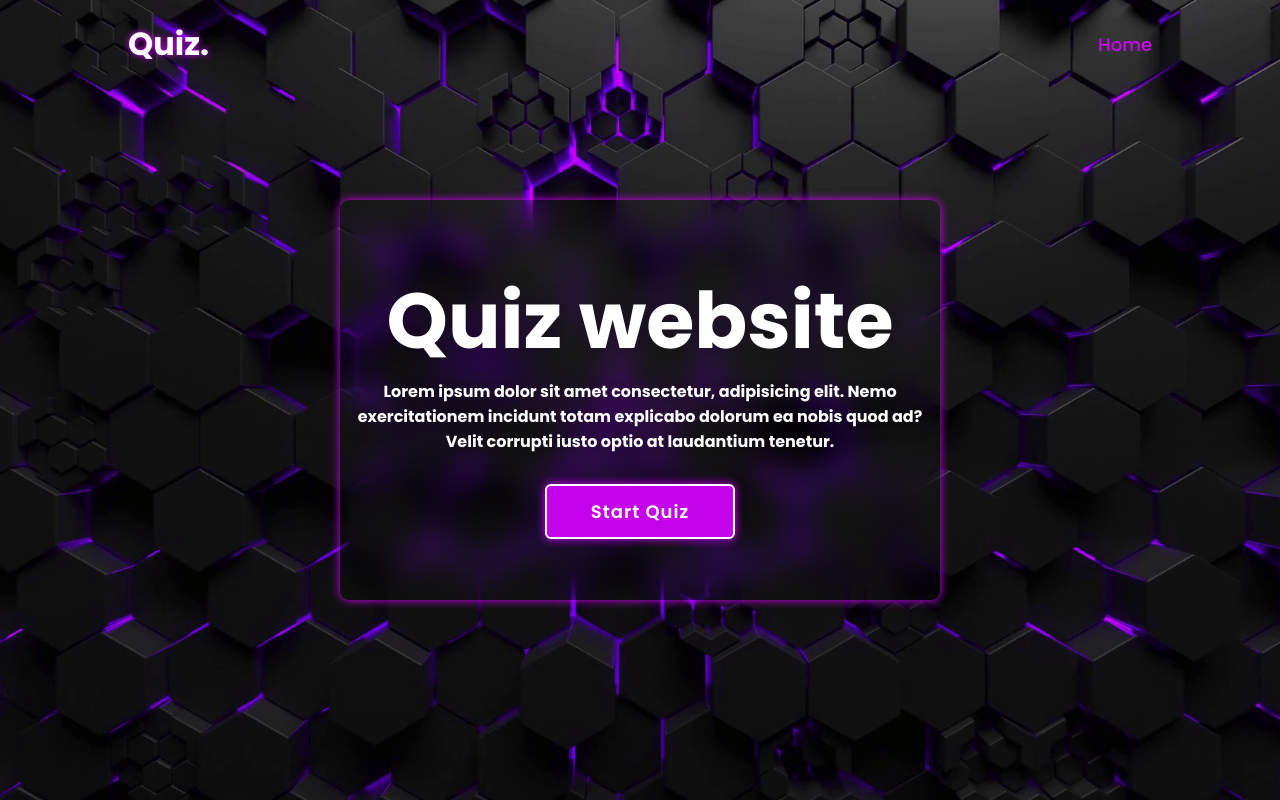
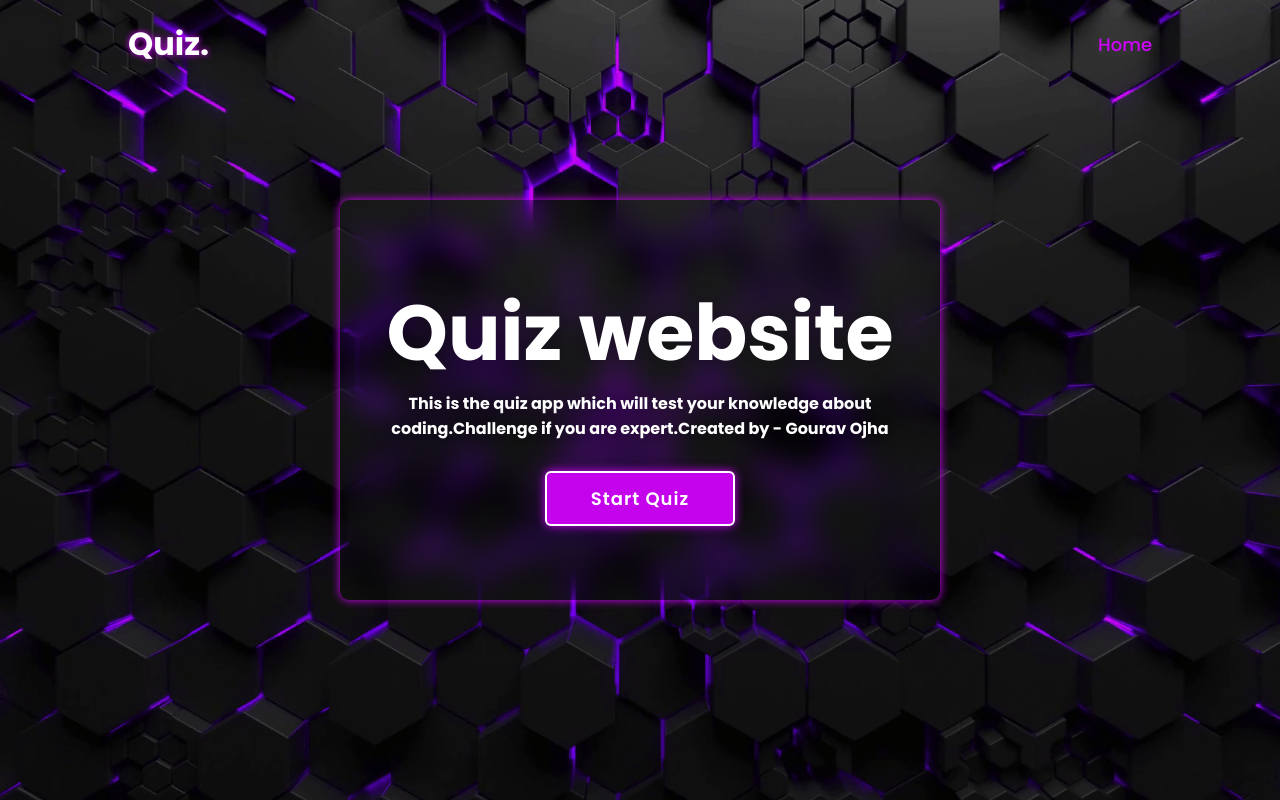
Before and after one commit to samydroidg/QuizApp, a plain HTML site: page index.html in a window 1280 px wide. Shown: the top 800 px of the page. Drawn offline with Linux system fonts and the light colour scheme.

Commit message:
second commit

```diff
--- a/index.html
+++ b/index.html
@@ -74,7 +74,7 @@
             <section class="home">
                 <div class="home-content">
                     <h1>Quiz website</h1>
-                    <p>Lorem ipsum dolor sit amet consectetur, adipisicing elit. Nemo exercitationem incidunt totam explicabo dolorum ea nobis quod ad? Velit corrupti iusto optio at laudantium tenetur.</p>
+                    <p>This is the quiz app which will test your knowledge about coding.Challenge if you are expert.Created by - Gourav Ojha</p>
                     <button class="start-btn">Start Quiz</button>
                 </div>
             </section>
```
